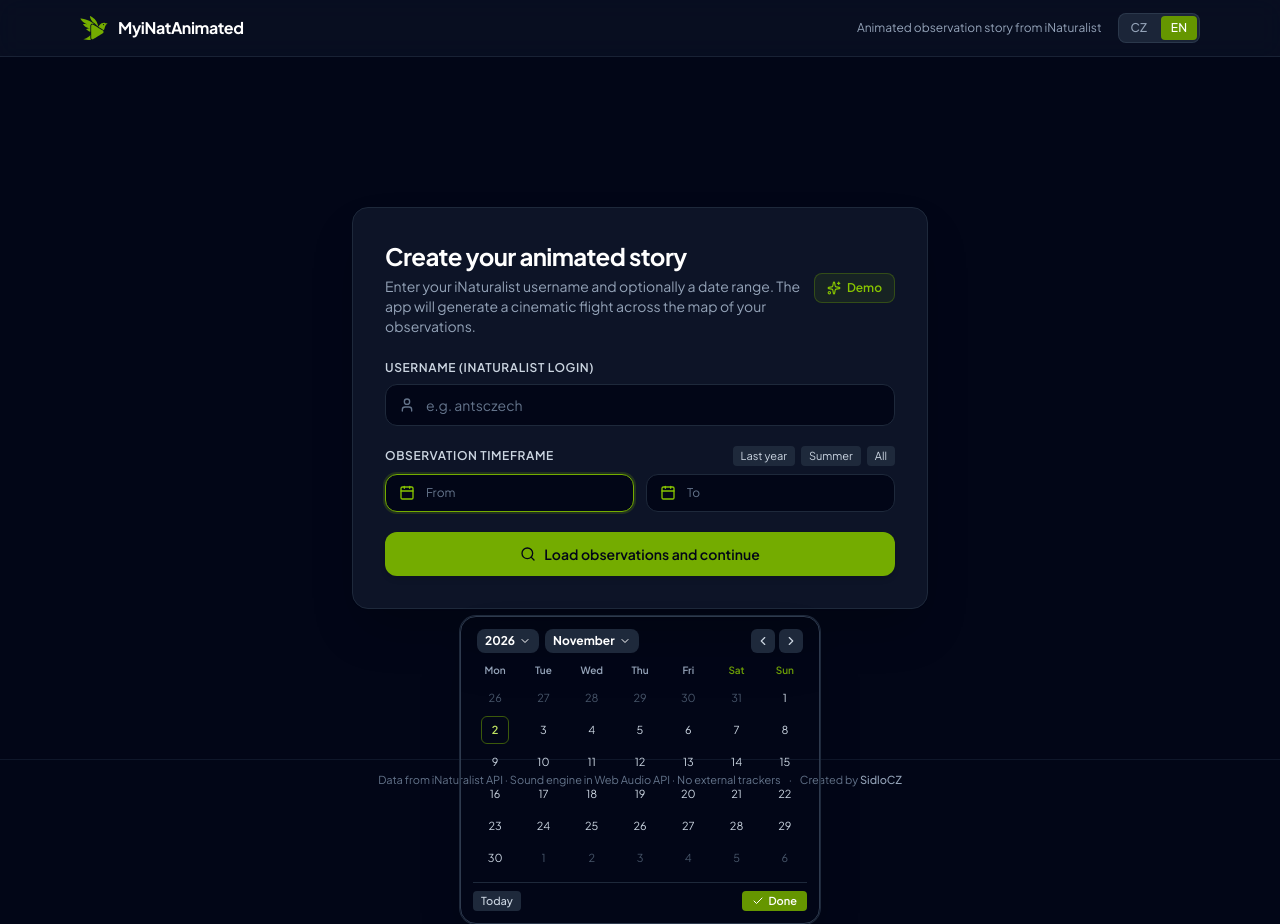
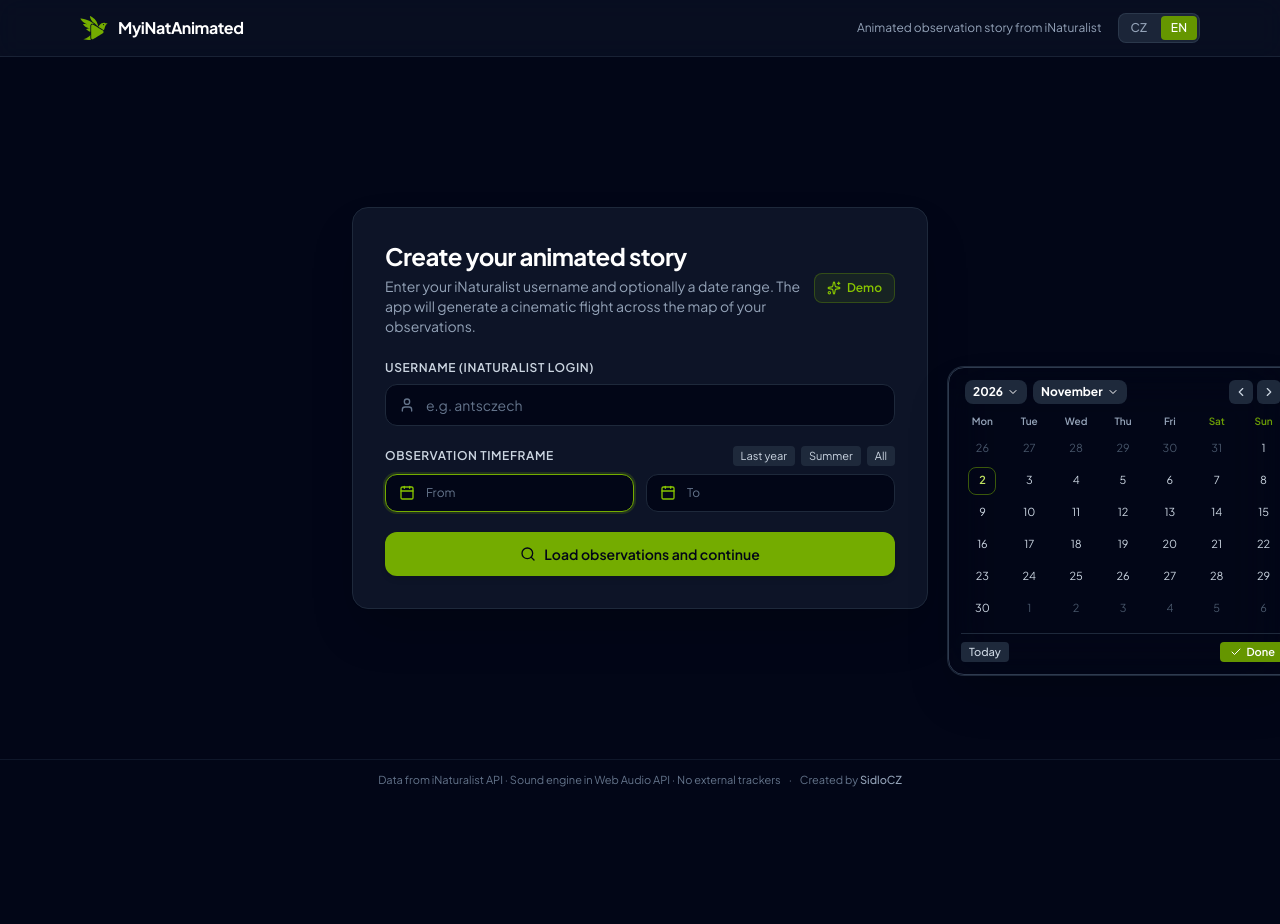
Before and after one commit to SidloCZ/MyiNatAnimated, a React (Vite) app: page / in a window 1280 px wide. Both pictures are taken after a click on the button "From". After the commit the page ends 800 px from the top, so only its background shows below. Built offline with nearby package versions, Linux system fonts and the light colour scheme.

Commit message:
feat(search): open date picker to the right on desktop and clean up day selection styling

```diff
--- a/src/components/DateRangeCalendar.tsx
+++ b/src/components/DateRangeCalendar.tsx
@@ -398,36 +398,28 @@ export const DateRangeCalendar: React.FC<DateRangeCalendarProps> = ({
                 dateStr >= activeRange.start &&
                 dateStr <= activeRange.end;
 
-              const isRangeStart = activeRange && dateStr === activeRange.start;
-              const isRangeEnd = activeRange && dateStr === activeRange.end;
-
-              let btnClass = 'text-slate-300 hover:bg-slate-800 hover:text-white';
+              let btnClass = 'text-slate-300 hover:bg-slate-800 hover:text-white rounded-lg';
 
               if (!isCurrentMonth) {
-                btnClass = 'text-slate-600 hover:text-slate-400 hover:bg-slate-800/50';
+                btnClass = 'text-slate-600 hover:text-slate-400 hover:bg-slate-800/40 rounded-lg';
               }
 
               if (isEndpoint) {
-                btnClass = 'bg-emerald-500 text-slate-950 font-bold shadow-md hover:bg-emerald-400';
+                btnClass = 'bg-emerald-500 text-slate-950 font-bold shadow-md hover:bg-emerald-400 rounded-lg';
               } else if (inRange) {
-                btnClass = 'bg-emerald-500/20 text-emerald-200 font-medium hover:bg-emerald-500/30';
+                btnClass = 'bg-emerald-500/20 text-emerald-200 font-semibold hover:bg-emerald-500/30 rounded-lg';
               } else if (isToday) {
-                btnClass = 'border border-emerald-500/50 text-emerald-300 font-semibold hover:bg-slate-800';
+                btnClass = 'border border-emerald-500/50 text-emerald-300 font-semibold hover:bg-slate-800 rounded-lg';
               }
 
               return (
-                <div
-                  key={dateStr}
-                  className={`relative flex items-center justify-center ${
-                    inRange && !isEndpoint ? 'bg-emerald-500/10' : ''
-                  } ${isRangeStart ? 'rounded-l-md' : ''} ${isRangeEnd ? 'rounded-r-md' : ''}`}
-                >
+                <div key={dateStr} className="flex items-center justify-center">
                   <button
                     type="button"
                     onMouseDown={() => handleDayMouseDown(dateStr)}
                     onMouseEnter={() => handleDayMouseEnter(dateStr)}
                     onClick={() => handleDayClick(dateStr)}
-                    className={`w-7 h-7 rounded-md text-[11px] flex items-center justify-center transition-all cursor-pointer relative ${btnClass}`}
+                    className={`w-7 h-7 text-[11px] flex items-center justify-center transition-all cursor-pointer ${btnClass}`}
                   >
                     {dayNumber}
                   </button>
--- a/src/components/SearchForm.tsx
+++ b/src/components/SearchForm.tsx
@@ -149,7 +149,8 @@ export const SearchForm: React.FC<SearchFormProps> = ({
   };
 
   return (
-    <div className="w-full max-w-xl mx-auto bg-slate-900/90 border border-slate-800 rounded-2xl p-6 sm:p-8 shadow-2xl backdrop-blur-md">
+    <div className="relative w-full max-w-xl mx-auto" ref={timeframeRef}>
+      <div className="w-full bg-slate-900/90 border border-slate-800 rounded-2xl p-6 sm:p-8 shadow-2xl backdrop-blur-md">
         <div className="flex items-center justify-between mb-6">
         <div>
           <h2 className="text-xl sm:text-2xl font-bold text-white tracking-tight flex items-center gap-2">
@@ -189,7 +190,7 @@ export const SearchForm: React.FC<SearchFormProps> = ({
           </div>
         </div>
 
-        <div ref={timeframeRef}>
+        <div>
           <div className="flex items-center justify-between mb-2">
             <label className="text-xs font-semibold text-slate-300 uppercase tracking-wider">
               {locale === 'cs' ? 'Období pozorování' : 'Observation timeframe'}
@@ -322,10 +323,40 @@ export const SearchForm: React.FC<SearchFormProps> = ({
               </button>
             </div>
           </div>
+        </div>
 
-          {/* Date Picker floating overlay that opens directly below without stretching the card */}
+        {errorText && (
+          <div className="flex items-start gap-2.5 p-3.5 bg-rose-500/10 border border-rose-500/20 rounded-xl text-rose-300 text-xs">
+            <AlertCircle className="w-4 h-4 shrink-0 mt-0.5" />
+            <span>{errorText}</span>
+          </div>
+        )}
+
+        {isLoading && progressText && (
+          <div className="space-y-2">
+            <div className="flex justify-between text-xs text-slate-400">
+              <span>{progressText}</span>
+            </div>
+            <div className="w-full h-1.5 bg-slate-800 rounded-full overflow-hidden">
+              <div className="h-full bg-emerald-500 animate-pulse rounded-full w-2/3" />
+            </div>
+          </div>
+        )}
+
+        <button
+          type="submit"
+          disabled={isLoading}
+          className="w-full py-3 bg-emerald-500 hover:bg-emerald-400 disabled:opacity-50 text-slate-950 font-semibold rounded-xl text-sm flex items-center justify-center gap-2 shadow-md transition cursor-pointer"
+        >
+          <Search className="w-4 h-4" />
+          {isLoading ? t.loading : t.loadStory}
+        </button>
+      </form>
+    </div>
+
+    {/* Date Picker floating overlay: on desktop opens to the RIGHT without moving main window, on mobile opens below */}
     {isCalendarOpen && (
-            <div className="absolute top-full left-0 right-0 mt-2 z-50">
+      <div className="z-50 lg:absolute lg:left-[calc(100%+1.25rem)] lg:top-[160px] lg:w-[350px] max-lg:absolute max-lg:top-full max-lg:left-0 max-lg:right-0 max-lg:mt-3">
         <DateRangeCalendar
           dateFrom={dateFrom}
           dateTo={dateTo}
@@ -358,34 +389,5 @@ export const SearchForm: React.FC<SearchFormProps> = ({
       </div>
     )}
   </div>
-
-        {errorText && (
-          <div className="flex items-start gap-2.5 p-3.5 bg-rose-500/10 border border-rose-500/20 rounded-xl text-rose-300 text-xs">
-            <AlertCircle className="w-4 h-4 shrink-0 mt-0.5" />
-            <span>{errorText}</span>
-          </div>
-        )}
-
-        {isLoading && progressText && (
-          <div className="space-y-2">
-            <div className="flex justify-between text-xs text-slate-400">
-              <span>{progressText}</span>
-            </div>
-            <div className="w-full h-1.5 bg-slate-800 rounded-full overflow-hidden">
-              <div className="h-full bg-emerald-500 animate-pulse rounded-full w-2/3" />
-            </div>
-          </div>
-        )}
-
-        <button
-          type="submit"
-          disabled={isLoading}
-          className="w-full py-3 bg-emerald-500 hover:bg-emerald-400 disabled:opacity-50 text-slate-950 font-semibold rounded-xl text-sm flex items-center justify-center gap-2 shadow-md transition cursor-pointer"
-        >
-          <Search className="w-4 h-4" />
-          {isLoading ? t.loading : t.loadStory}
-        </button>
-      </form>
-    </div>
 );
 };
```
Lines whose indentation alone changed are shown as unchanged.
